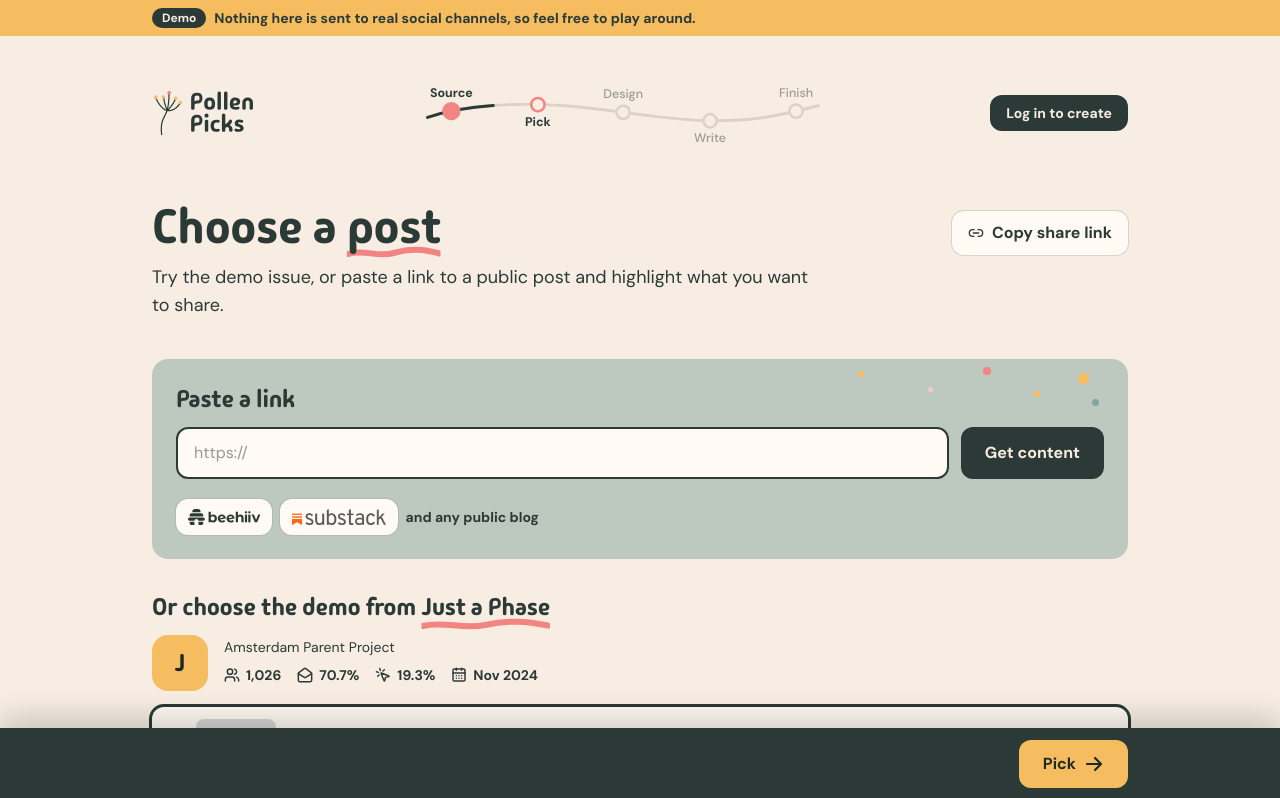
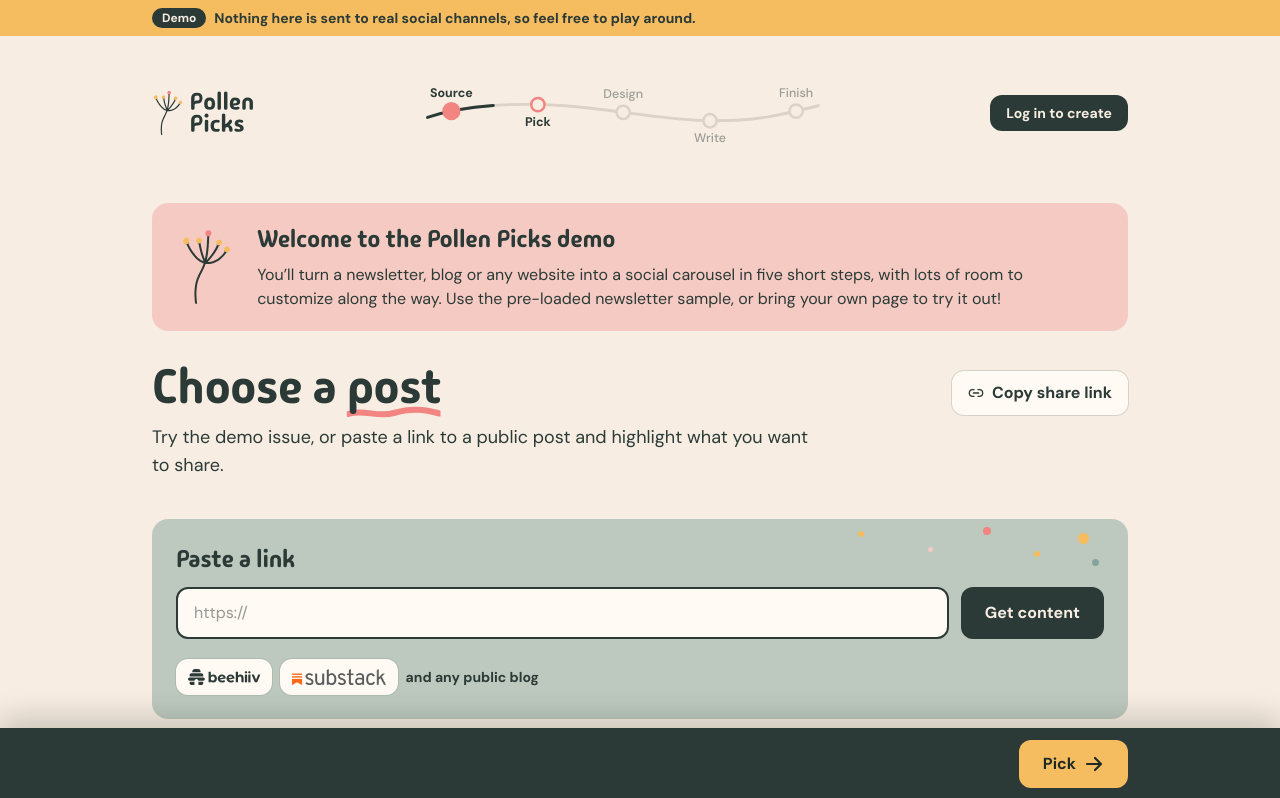
Before and after one commit to alemosie/pollen-picks, a Next.js app: page /demo/source in a window 1280 px wide. Shown: the top 798 px of the page. Built offline with nearby package versions, Linux system fonts and the light colour scheme; no server answers.

Commit message:
Add demo orientation

```diff
--- a/src/app/demo/source/page.tsx
+++ b/src/app/demo/source/page.tsx
@@ -13,6 +13,20 @@ export default function DemoSource() {
   return (
     <main className="mx-auto max-w-5xl px-6 pb-32 pt-6">
       <PageHeader current={1} right={<DemoHeaderRight />} finalLabel="Finish" />
+      {/* The first page of the demo says what the tool does before anyone has to guess. */}
+      <section
+        aria-label="About this demo"
+        className="mb-8 grid grid-cols-[auto_minmax(0,1fr)] items-center gap-x-3 gap-y-2 rounded-2xl bg-blush px-5 py-4 sm:gap-x-6 sm:px-7 sm:py-5"
+      >
+        {/* The mark sits beside the title on a phone, so the text below can use the full width; from tablet width it spans both rows. */}
+        {/* eslint-disable-next-line @next/next/no-img-element */}
+        <img src="/brand/pollen-picks-logo-light.svg" alt="" aria-hidden width={404} height={608} className="row-start-1 h-10 w-auto sm:row-span-2 sm:h-20" />
+        <p className="m-0 font-display text-xl sm:text-2xl">Welcome to the Pollen Picks demo</p>
+        <p className="col-span-2 m-0 max-w-3xl text-base sm:col-span-1 sm:col-start-2">
+            You&rsquo;ll turn a newsletter, blog or any website into a social carousel in five short steps, with lots of room to customize along the way. Use the pre-loaded newsletter sample, or bring your
+            own page to try it out!
+        </p>
+      </section>
       <div className="mb-10 grid grid-cols-[minmax(0,1fr)_auto] gap-x-3 sm:gap-x-4">
         <h1 className="col-start-1 row-start-1 mb-3 min-w-0 text-3xl sm:text-5xl">
           Choose a <StepWord>post</StepWord>
```
